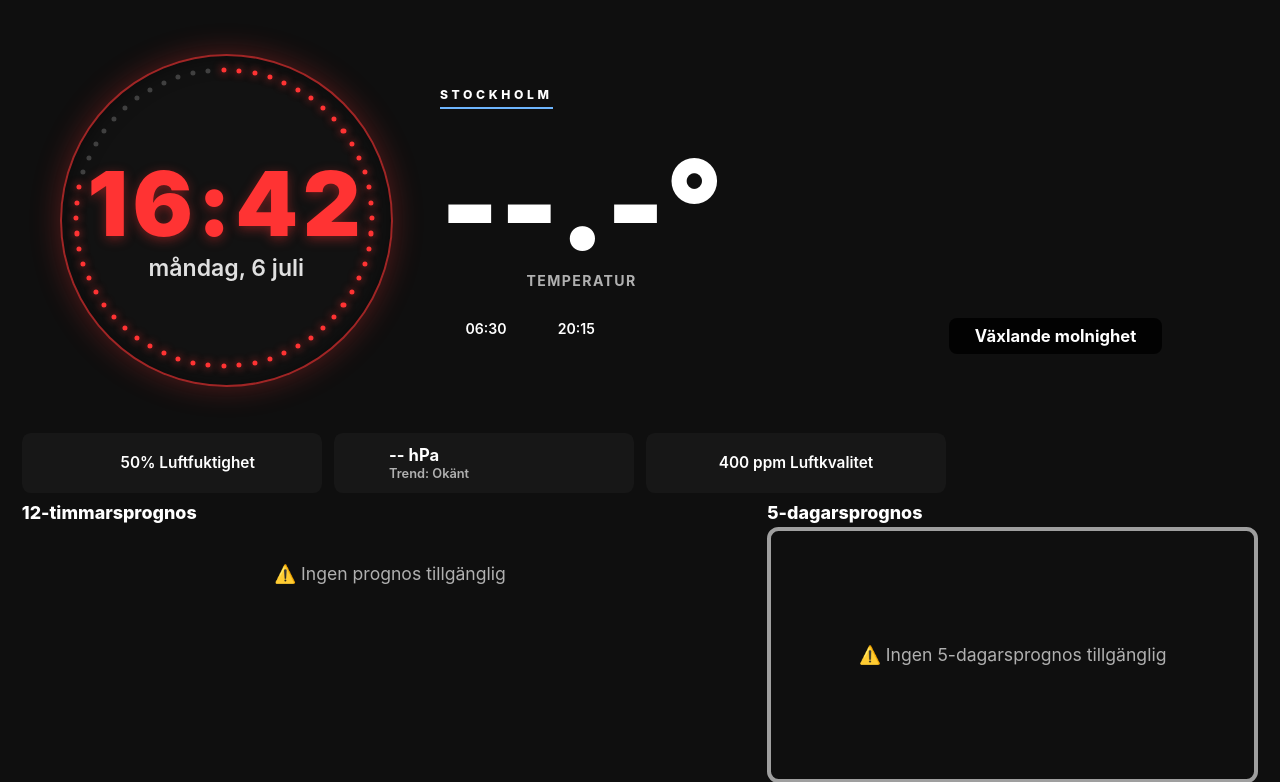
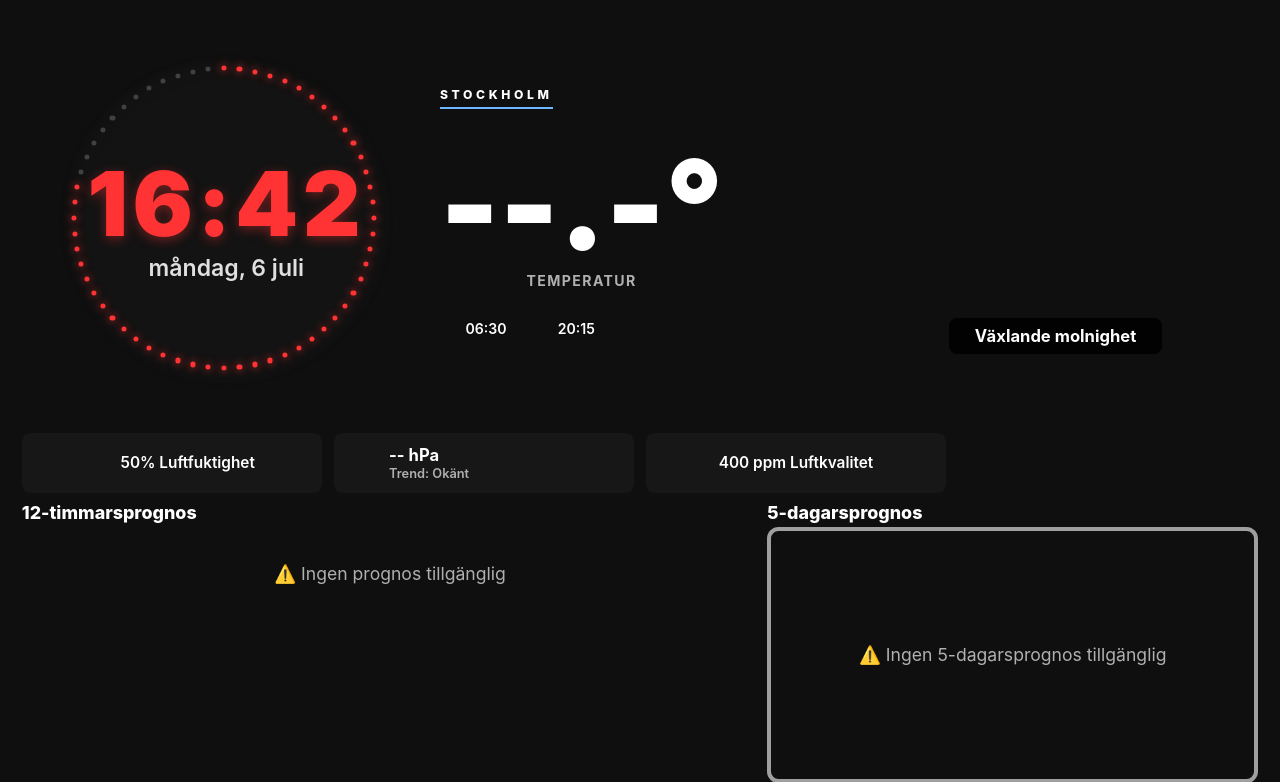
Before and after one commit to cgillinger/flask-weather, a Flask app: page / in a window 1280 px wide. Shown: the top 782 px of the page. Run offline with Flask 3, Linux system fonts and the light colour scheme; parts of the project's set-up code (start-up, migrations or seed data) failed here and were passed over; some web fonts are replaced.

Commit message:
Ta bort röd ram och yttre glöd runt klockan
Co-Authored-By: Claude Fable 5 <noreply@anthropic.com>

```diff
--- a/app.py
+++ b/app.py
@@ -10,7 +10,7 @@ FAS 2: VILLKORSSTYRD NETATMO-FUNKTIONALITET för oberoende drift
 + FAS 3: UV-INDEX - Integration av CAMS UV-data via ADS API
 """
 
-__version__ = '3.2.2'
+__version__ = '3.2.3'
 
 from flask import Flask, render_template, jsonify, request
 from datetime import datetime, timedelta, timezone
--- a/static/css/styles.css
+++ b/static/css/styles.css
@@ -122,10 +122,7 @@ body {
     aspect-ratio: 1 / 1;
     border-radius: 50%;
     background: var(--clock-bg);
-    border: 2px solid var(--clock-border);
-    box-shadow:
-        0 0 30px rgba(255, 51, 51, 0.3),
-        inset 0 0 20px rgba(0, 0, 0, 0.5);
+    box-shadow: inset 0 0 20px rgba(0, 0, 0, 0.5);
     display: flex;
     align-items: center;
     justify-content: center;
```
Also changed, not shown: CHANGELOG.md, 1 other file.
